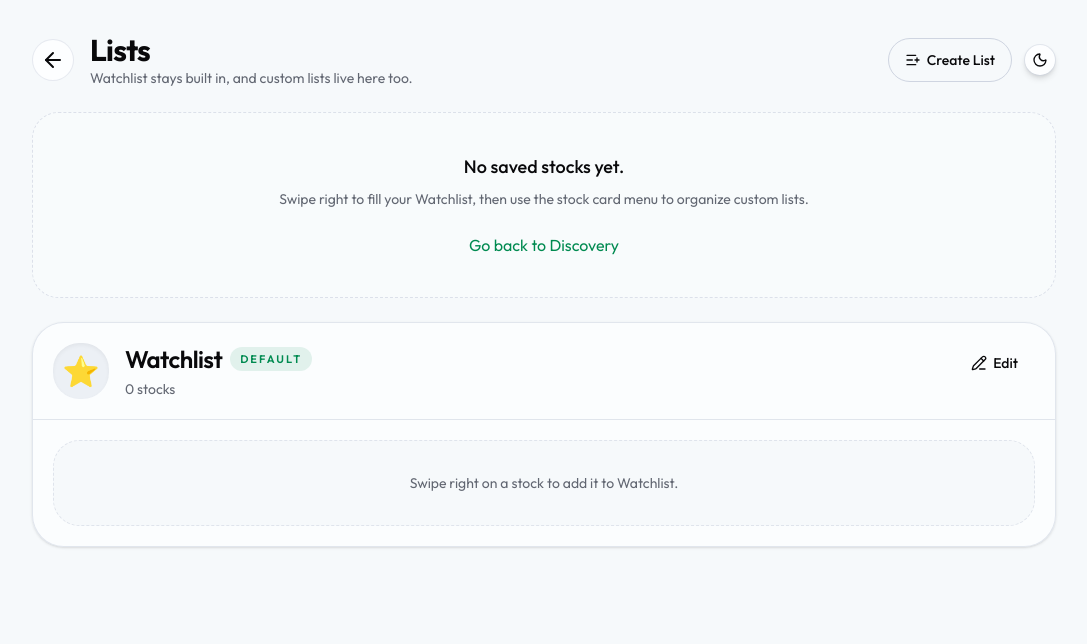
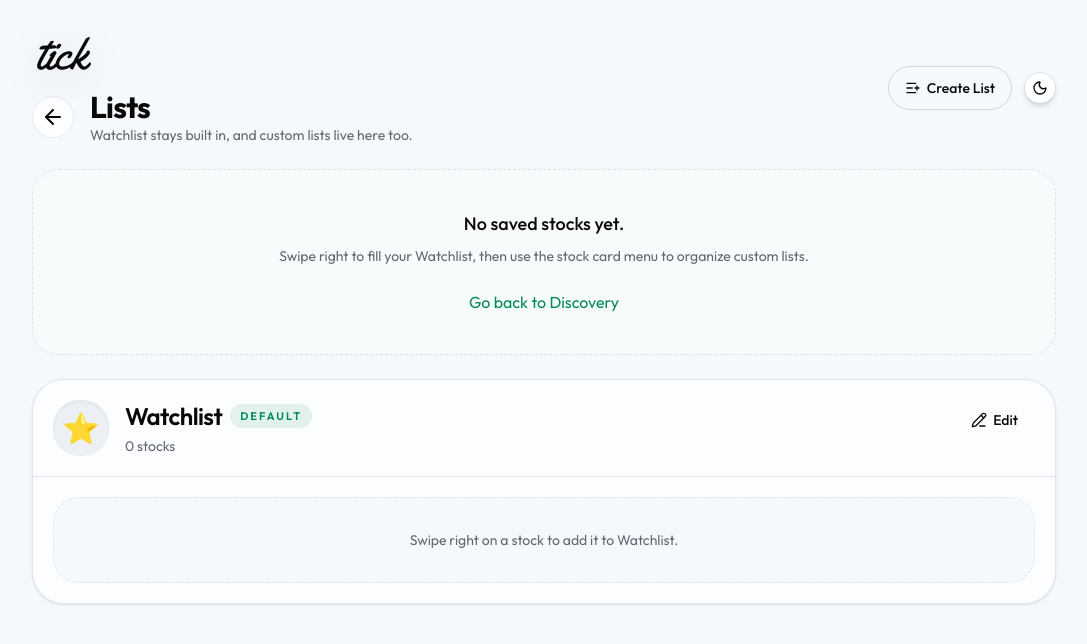
Before and after one commit to krsnathkr/washu, a Next.js app in the folder tick/: page /lists in a window 1280 px wide. Shown: the top 644 px of the page, without its empty margins (96-1183 px from the left). Built offline with nearby package versions, Linux system fonts and the light colour scheme.

Commit message:
feat: add TickWordmark component and integrate it into main app pages

```diff
--- a/tick/app/layout.tsx
+++ b/tick/app/layout.tsx
@@ -1,5 +1,5 @@
 import type { Metadata } from "next";
-import { Outfit } from "next/font/google";
+import { Outfit, Yellowtail } from "next/font/google";
 import "./globals.css";
 import { Toaster } from "@/components/ui/sonner";
 
@@ -7,6 +7,12 @@ const outfit = Outfit({
   variable: "--font-sans",
   subsets: ["latin"],
   weight: ["300", "400", "500", "600", "700"],
+});
+
+const yellowtail = Yellowtail({
+  variable: "--font-wordmark",
+  subsets: ["latin"],
+  weight: "400",
 });
 
 export const metadata: Metadata = {
@@ -21,7 +27,10 @@ export default function RootLayout({
   children: React.ReactNode;
 }>) {
   return (
-    <html lang="en" className={`${outfit.variable} h-full antialiased font-sans flex flex-col min-h-full`}>
+    <html
+      lang="en"
+      className={`${outfit.variable} ${yellowtail.variable} h-full min-h-full flex flex-col font-sans antialiased`}
+    >
       <body className="min-h-full flex flex-col flex-grow">
         {children}
         <Toaster />
--- a/tick/app/lists/page.tsx
+++ b/tick/app/lists/page.tsx
@@ -5,6 +5,7 @@ import Link from "next/link";
 import { ArrowLeft, ListPlus, PencilLine, X } from "lucide-react";
 import { toast } from "sonner";
 import { ThemeToggle } from "@/components/ThemeToggle";
+import { TickWordmark } from "@/components/TickWordmark";
 import { DraggableWatchlistItem } from "@/components/DraggableWatchlistItem";
 import { CompareOverlay } from "@/components/CompareOverlay";
 import { ListEditorDialog } from "@/components/ListEditorDialog";
@@ -62,6 +63,8 @@ export default function ListsPage() {
     <main className="min-h-[100svh] bg-background px-4 py-4 [padding-top:calc(env(safe-area-inset-top)+1rem)] [padding-bottom:calc(env(safe-area-inset-bottom)+1rem)] md:px-8 md:py-8">
       <div className="mx-auto flex w-full max-w-5xl flex-col gap-6">
         <div className="flex flex-col items-start gap-4 sm:flex-row sm:items-center sm:justify-between">
+          <div className="flex flex-col items-start gap-3">
+            <TickWordmark />
             <div className="flex items-center gap-4">
               <Link
                 href="/"
@@ -74,6 +77,7 @@ export default function ListsPage() {
                 <p className="text-sm text-muted-foreground">
                   Watchlist stays built in, and custom lists live here too.
                 </p>
+              </div>
             </div>
           </div>
 
--- a/tick/app/page.tsx
+++ b/tick/app/page.tsx
@@ -7,6 +7,7 @@ import { SwipeDeck } from "@/components/SwipeDeck";
 import { ChatBar } from "@/components/ChatBar";
 import { useStockCard } from "@/lib/useStockCard";
 import { ThemeToggle } from "@/components/ThemeToggle";
+import { TickWordmark } from "@/components/TickWordmark";
 import Link from "next/link";
 import { ListPlus } from "lucide-react";
 import { AnimatePresence } from "framer-motion";
@@ -170,9 +171,12 @@ export default function Home() {
   return (
     <main className="relative flex min-h-[100svh] flex-1 flex-col items-center overflow-hidden bg-background">
       <div className="pointer-events-none absolute inset-x-0 top-0 z-20 px-4 [padding-top:calc(env(safe-area-inset-top)+1rem)]">
-        <div className="mx-auto flex w-full max-w-5xl justify-end">
+        <div className="mx-auto flex w-full max-w-5xl items-center justify-between gap-3">
+          <div className="pointer-events-auto">
+            <TickWordmark />
+          </div>
           <div className="pointer-events-auto flex items-center gap-3">
-          <ThemeToggle />
+            <ThemeToggle />
             <Link
               href="/lists"
               className="inline-flex items-center gap-2 rounded-full border border-border/50 bg-card px-3.5 py-2.5 text-foreground shadow-md transition-colors hover:bg-muted"
--- a/tick/app/ticker/[symbol]/page.tsx
+++ b/tick/app/ticker/[symbol]/page.tsx
@@ -5,6 +5,7 @@ import { StockCard } from "@/components/StockCard";
 import { ChatBar } from "@/components/ChatBar";
 import { useStockCard } from "@/lib/useStockCard";
 import { ThemeToggle } from "@/components/ThemeToggle";
+import { TickWordmark } from "@/components/TickWordmark";
 import Link from "next/link";
 import { ArrowLeft } from "lucide-react";
 
@@ -17,13 +18,16 @@ export default function TickerPage({ params }: { params: Promise<{ symbol: strin
     <main className="relative flex min-h-[100svh] flex-1 flex-col items-center overflow-hidden bg-background">
       <div className="pointer-events-none absolute inset-x-0 top-0 z-20 px-4 [padding-top:calc(env(safe-area-inset-top)+1rem)]">
         <div className="mx-auto flex w-full max-w-5xl items-center justify-between gap-3">
+          <div className="pointer-events-auto flex items-center gap-3">
+            <TickWordmark />
             <Link
               href="/lists"
-            className="pointer-events-auto inline-flex items-center gap-2 rounded-full border border-border/50 bg-card px-3.5 py-2.5 text-foreground shadow-md transition-colors hover:bg-muted"
+              className="inline-flex items-center gap-2 rounded-full border border-border/50 bg-card px-3.5 py-2.5 text-foreground shadow-md transition-colors hover:bg-muted"
             >
               <ArrowLeft className="h-5 w-5" />
               <span className="pr-1 text-sm font-semibold">Back</span>
             </Link>
+          </div>
           <div className="pointer-events-auto">
             <ThemeToggle />
           </div>
--- /dev/null
+++ b/tick/components/TickWordmark.tsx
@@ -0,0 +1,30 @@
+import Link from "next/link";
+import { cn } from "@/lib/utils";
+
+type TickWordmarkProps = {
+  href?: string;
+  className?: string;
+};
+
+export function TickWordmark({
+  href = "/",
+  className,
+}: TickWordmarkProps) {
+  return (
+    <Link
+      href={href}
+      aria-label="Go to Tick home"
+      className={cn(
+        "inline-flex items-center px-1 text-foreground transition-all hover:-translate-y-0.5",
+        className,
+      )}
+    >
+      <span
+        className="text-[2.4rem] lowercase leading-none drop-shadow-[0_8px_20px_rgba(0,0,0,0.12)] sm:text-[2.8rem]"
+        style={{ fontFamily: "var(--font-wordmark)" }}
+      >
+        tick
+      </span>
+    </Link>
+  );
+}
```
Lines whose indentation alone changed are shown as unchanged.
